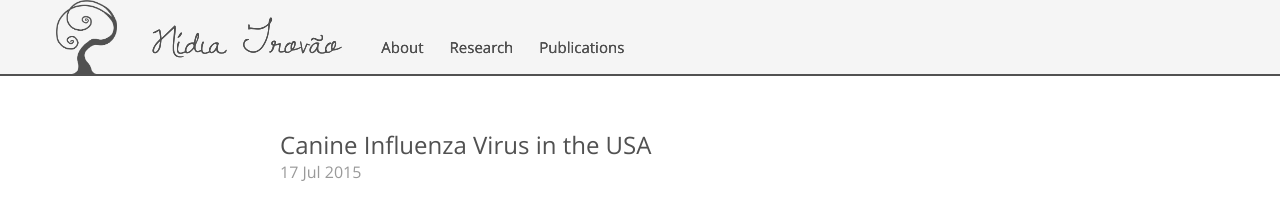
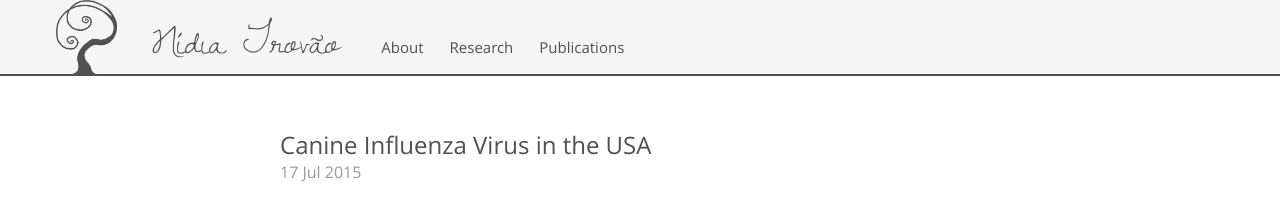
Before and after one commit to nidiatrovao/nidiatrovao.github.io, a Jekyll site: the page built from index.html, in a window 1280 px wide. Shown: the top 203 px of the page. Built offline with Jekyll 4.4.1, drawn with Linux system fonts in a browser that asks for light colours; the list of posts is cut into pages by our own code.

Commit message:
font name

```diff
--- a/_sass/_masthead.scss
+++ b/_sass/_masthead.scss
@@ -11,9 +11,9 @@
 .masthead-title {
   margin-top: 0;
   margin-bottom: 0;
-  //color: #515151;
-  color: rgba(100,100,100, 0.8);
-  text-shadow: 1px 4px 6px #F5F5F5, 0 0 0 #000, 1px 4px 6px #F5F5F5;
+  color: #515151;
+  //color: rgba(100,100,100, 0.8);
+  //text-shadow: 1px 4px 6px #F5F5F5, 0 0 0 #000, 1px 4px 6px #F5F5F5;
   background-position:left 3.5rem bottom;
   background-color:#F5F5F5;
   background-image: url('/public/apple-touch-icon-precomposed.png');
```
